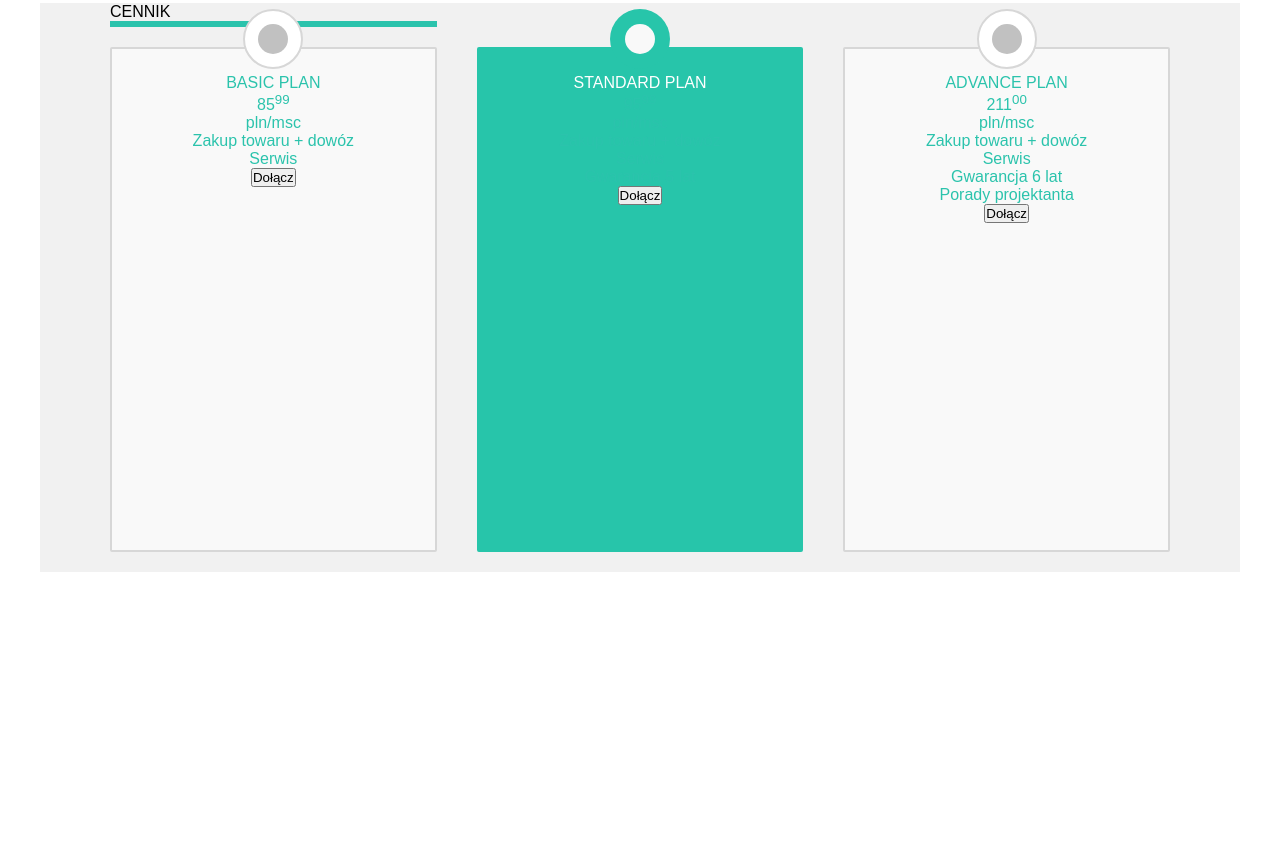
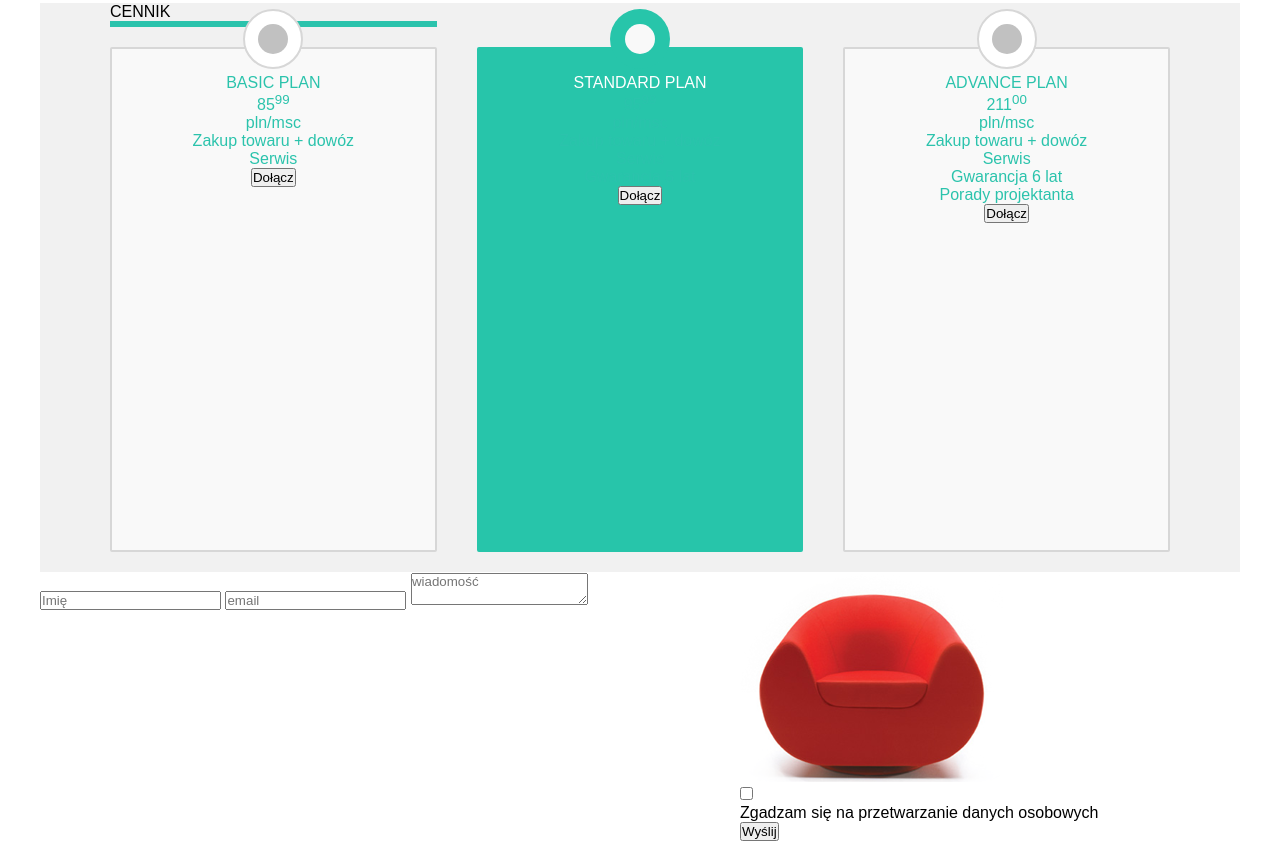
Before and after one commit to pawelweglowski/Sit-on-chair, a plain HTML site: page index.html in a window 1280 px wide. Shown: the part 893-1734 px from the top of the page. Before the commit the page ends 1465 px from the top, so only its background shows below. Drawn offline with Linux system fonts and the light colour scheme.

Commit message:
form-box HTML

```diff
--- a/index.html
+++ b/index.html
@@ -173,6 +173,40 @@
             </div>
         </section>
         <!--end third section-->
+        <section class="form-box">
+            <div class="col-12">
+                <div class="row">
+                    <div class="col-7">
+                        <div class="row">
+                            <div class="col-6">
+
+                            </div>
+                        </div>
+                        <div class="row">
+                            <form>
+                                <input type="text" name="username" placeholder="Imię">
+                                <input type="text" name="email" placeholder="email">
+                                <textarea name="text" placeholder="wiadomość"></textarea>
+                            </form>
+                        </div>
+                    </div>
+                    <div class="col-5">
+                        <div class="row">
+                            <img src="images/red_chair.png">
+                        </div>
+                        <div class="row">
+                            <label>
+                                <input type="checkbox" name="data">
+                            </label>
+                            <p>Zgadzam się na przetwarzanie danych osobowych</p>
+                        </div>
+                        <div class="row">
+                            <button id="button-send">Wyślij</button>
+                        </div>
+                    </div>
+                </div>
+            </div>
+        </section>
     </div>
 </body>
 
```
